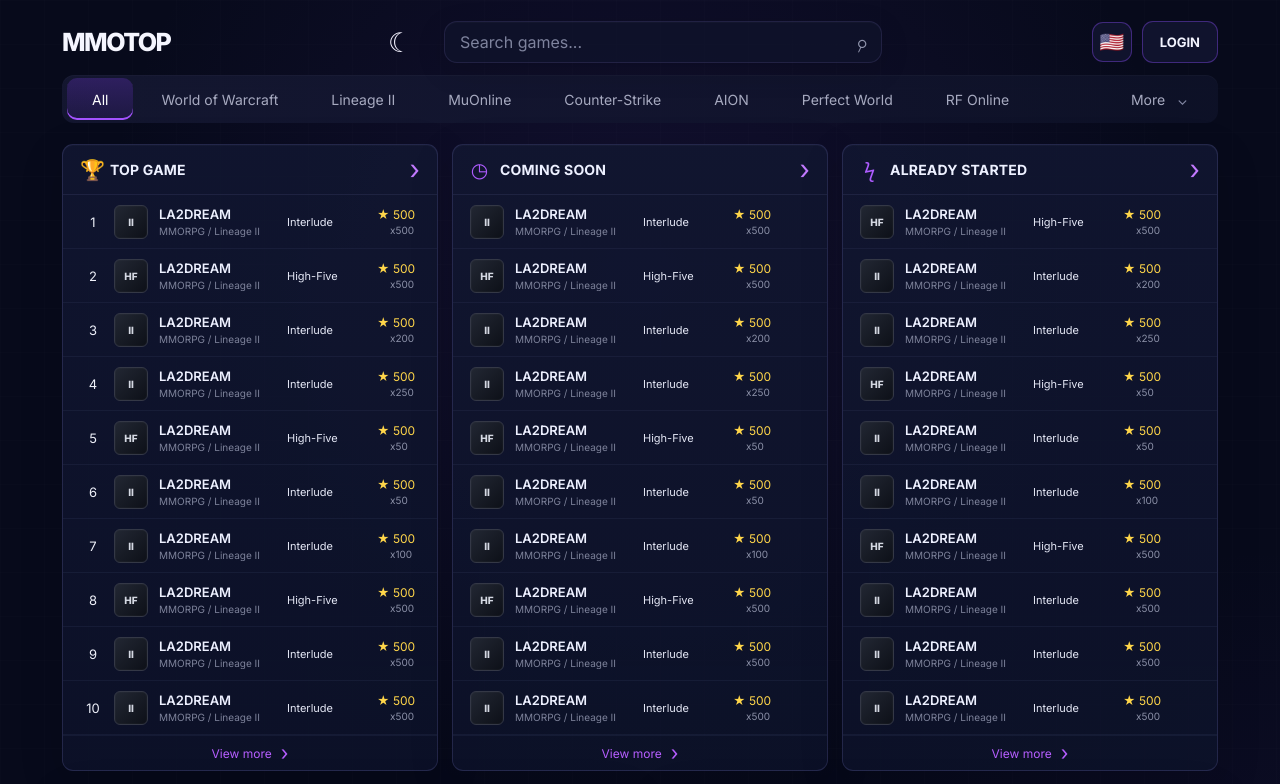
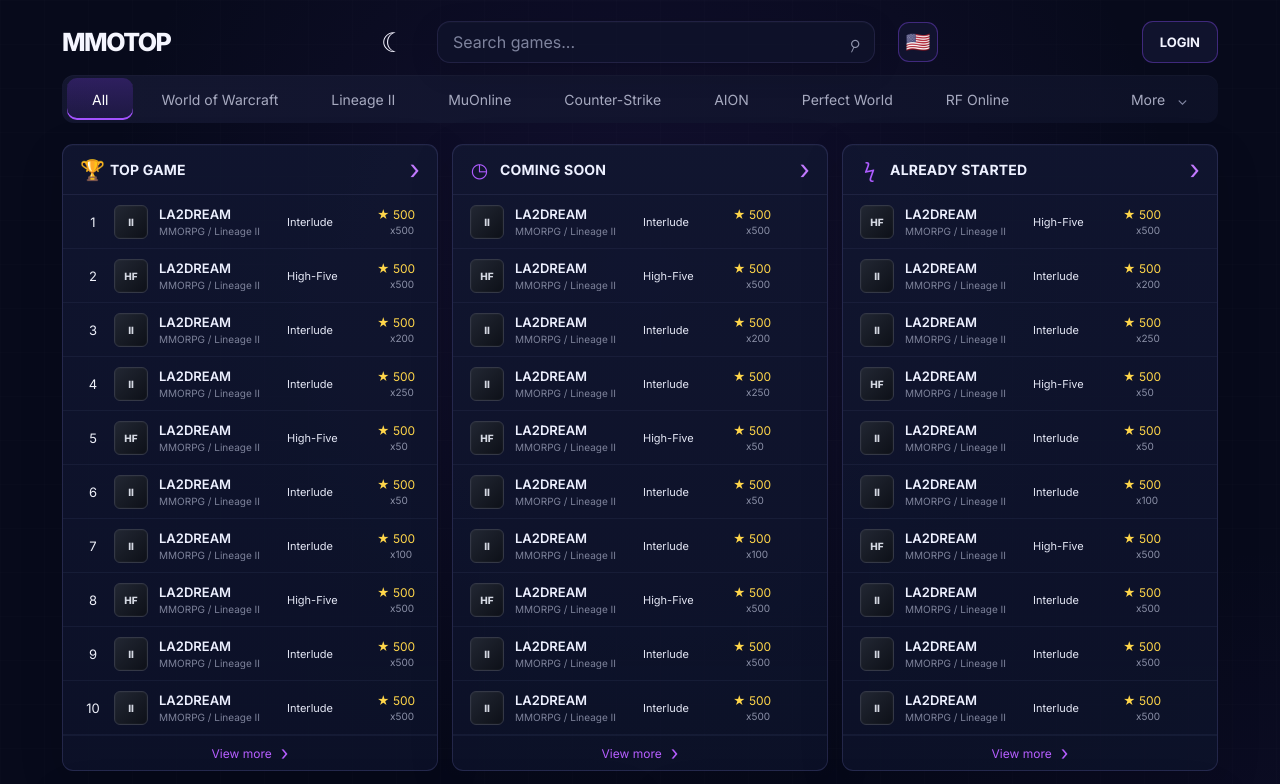
Before and after one commit to alisacorporation/mmotor, a Nuxt app: page / in a window 1280 px wide. Shown: the top 784 px of the page. Built offline with nearby package versions, Linux system fonts and the light colour scheme.

Commit message:
Revert "Pin the language button to the right edge next to login"
This reverts commit 3ce6d8aa6f575bdb081c0b46500a9be5ebbddb0d.

```diff
--- a/app/assets/css/main.css
+++ b/app/assets/css/main.css
@@ -59,7 +59,7 @@ button:focus-visible, input:focus-visible { outline: 2px solid #9c5cff; outline-
 .topbar {
   height: 54px;
   display: grid;
-  grid-template-columns: auto 42px minmax(280px, 438px) auto;
+  grid-template-columns: auto 42px minmax(280px, 438px) 42px auto;
   align-items: center;
   gap: 22px;
   max-width: 1480px;
@@ -149,6 +149,7 @@ button:focus-visible, input:focus-visible { outline: 2px solid #9c5cff; outline-
 }
 
 .login-button {
+  justify-self: end;
   height: 42px;
   padding: 0 17px;
   display: flex;
@@ -162,14 +163,8 @@ button:focus-visible, input:focus-visible { outline: 2px solid #9c5cff; outline-
   cursor: pointer;
 }
 
-.account-actions {
-  justify-self: end;
-  display: flex;
-  align-items: center;
-  gap: 10px;
-}
-
 .lang-button {
+  justify-self: center;
   width: 40px;
   height: 40px;
   display: grid;
@@ -496,7 +491,6 @@ button:focus-visible, input:focus-visible { outline: 2px solid #9c5cff; outline-
     top: 4px;
     font-size: 15px;
   }
-  .account-actions { display: contents; }
   .lang-button {
     flex: 0 0 auto;
     width: 30px;
--- a/app/pages/index.vue
+++ b/app/pages/index.vue
@@ -99,7 +99,6 @@ function gameIcon(game: Game) {
         <span class="search-icon">⌕</span>
       </label>
 
-      <div class="account-actions">
       <button class="lang-button" type="button" aria-label="Language">
         <span class="flag">🇺🇸</span>
       </button>
@@ -107,7 +106,6 @@ function gameIcon(game: Game) {
       <button class="login-button" type="button">
         <span>LOGIN</span>
       </button>
-      </div>
     </header>
 
     <nav class="category-bar" aria-label="Game categories">
```
Lines whose indentation alone changed are shown as unchanged.
